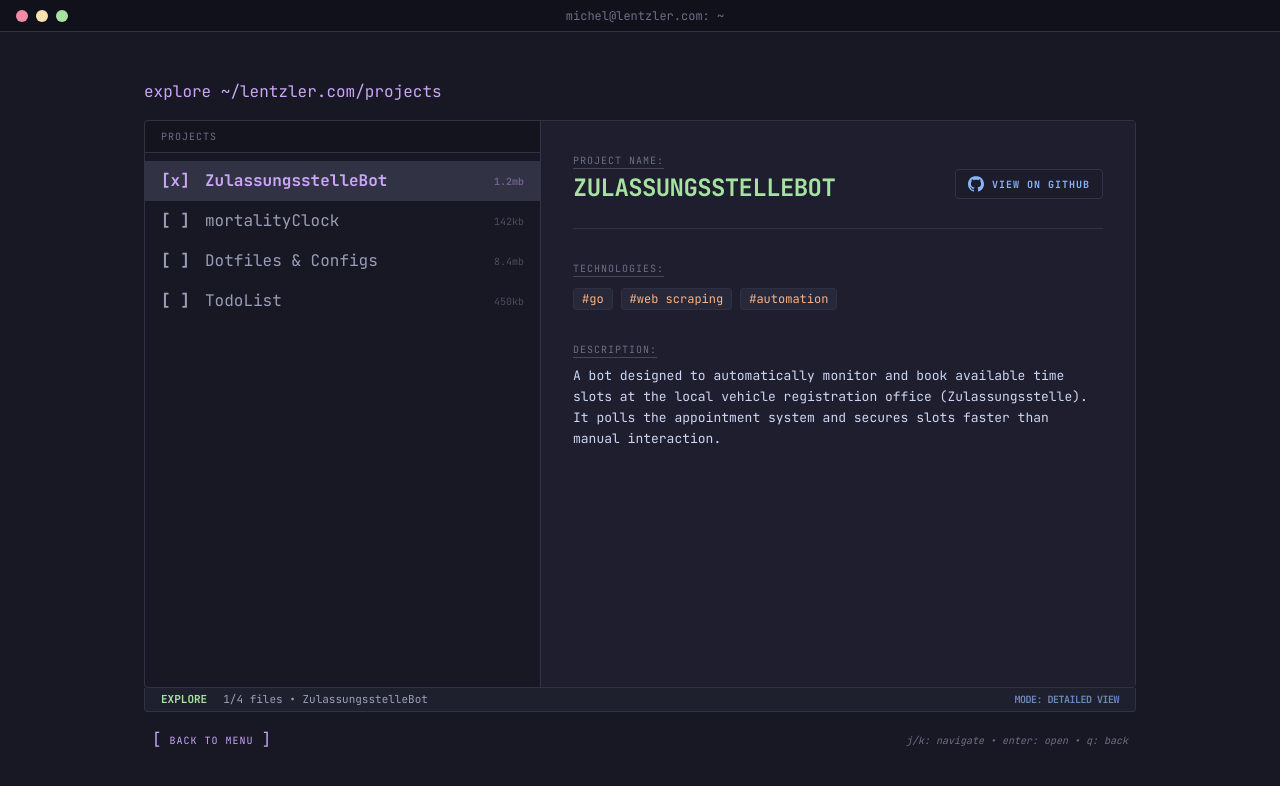
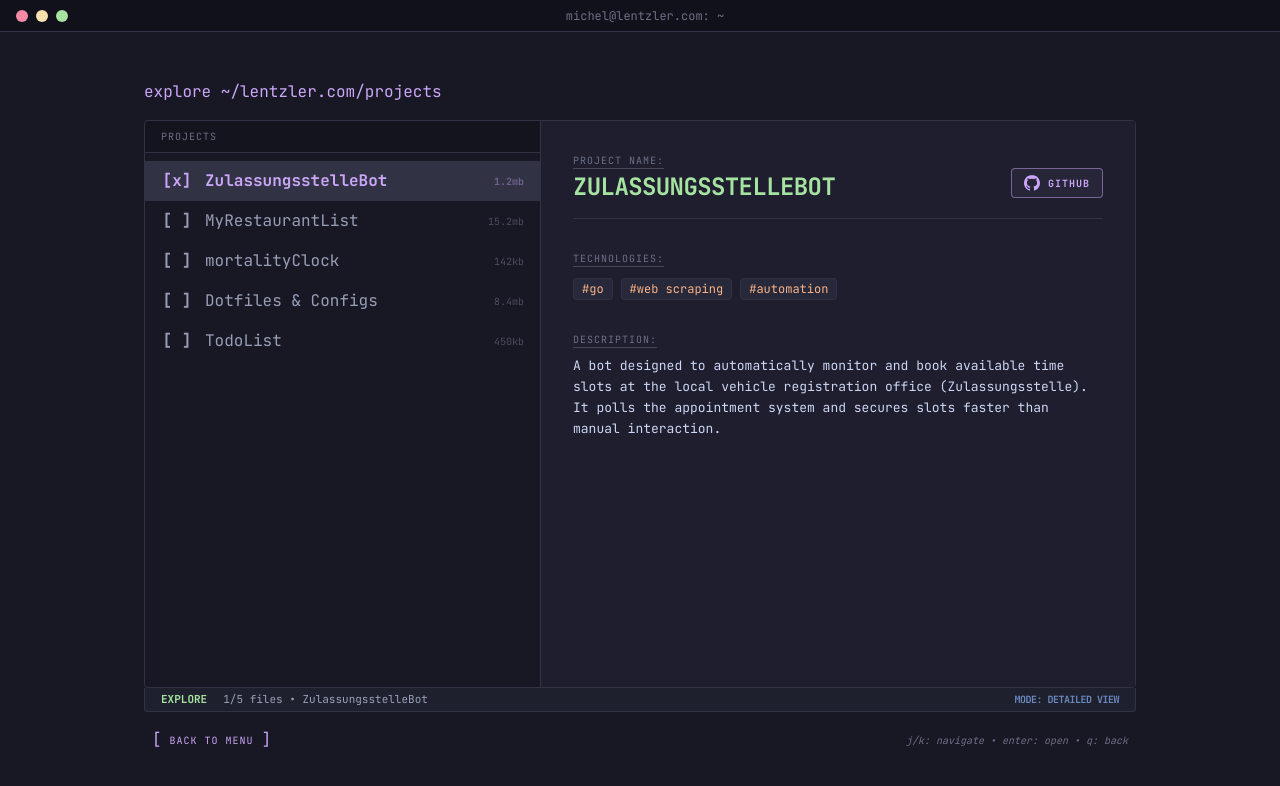
Before and after one commit to mlentzler/personal-website, a React (Vite) app: page /projects in a window 1280 px wide. Shown: the top 786 px of the page. Built offline with nearby package versions, Linux system fonts and the light colour scheme.

Commit message:
feat: add website visit button and myrestaurantlist project

```diff
--- a/src/pages/Projects.tsx
+++ b/src/pages/Projects.tsx
@@ -10,7 +10,8 @@ interface Project {
   tech: string[];
   status: string;
   size: string;
-  url: string;
+  githubUrl?: string;
+  liveUrl?: string;
   image?: string;
 }
 
@@ -24,10 +25,21 @@ const projects: Project[] = [
     tech: ["Go", "Web Scraping", "Automation"],
     status: "Active",
     size: "1.2mb",
-    url: "https://github.com/mlentzler/ZulassungsstelleBot",
+    githubUrl: "https://github.com/mlentzler/ZulassungsstelleBot",
   },
   {
     id: 2,
+    name: "MyRestaurantList",
+    type: "Fullstack App",
+    description:
+      "A mobile-first web application for food enthusiasts to track restaurant visits, rate specific dishes, and manage a culinary wishlist. The application is self-hosted within a Docker container on a Raspberry Pi and is made securely accessible to the public via a Cloudflare tunnel.",
+    tech: ["React", "Node.js", "SQLite", "Docker", "Cloudflare"],
+    status: "Released",
+    size: "15.2mb",
+    liveUrl: "https://myrestaurantlist.app",
+  },
+  {
+    id: 3,
     name: "mortalityClock",
     type: "Web App",
     description:
@@ -35,10 +47,11 @@ const projects: Project[] = [
     tech: ["HTML", "CSS", "JavaScript"],
     status: "Completed",
     size: "142kb",
-    url: "https://github.com/mlentzler/mortalityClock",
+    githubUrl: "https://github.com/mlentzler/mortalityClock",
+    liveUrl: "https://mortalityclock.lentzler.com",
   },
   {
-    id: 3,
+    id: 4,
     name: "Dotfiles & Configs",
     type: "System",
     description:
@@ -46,10 +59,10 @@ const projects: Project[] = [
     tech: ["Lua", "Shell", "TOML", "Vim Script"],
     status: "Maintained",
     size: "8.4mb",
-    url: "https://github.com/mlentzler/neovim-config",
+    githubUrl: "https://github.com/mlentzler/neovim-config",
   },
   {
-    id: 4,
+    id: 5,
     name: "TodoList",
     type: "Web Utility",
     description:
@@ -57,7 +70,7 @@ const projects: Project[] = [
     tech: ["JavaScript", "Web"],
     status: "Archived",
     size: "450kb",
-    url: "https://github.com/mlentzler/TodoList",
+    githubUrl: "https://github.com/mlentzler/TodoList",
   },
 ];
 
@@ -81,7 +94,9 @@ export function Projects() {
           break;
         case "Enter":
           if (introFinished) {
-            window.open(projects[selectedIndex].url, "_blank");
+            const p = projects[selectedIndex];
+            if (p.liveUrl) window.open(p.liveUrl, "_blank");
+            else if (p.githubUrl) window.open(p.githubUrl, "_blank");
           }
           break;
         case "Backspace":
@@ -142,7 +157,7 @@ export function Projects() {
                       onClick={() => setSelectedIndex(index)}
                     >
                       <div className="flex items-center">
-                        <span className="mr-3 font-bold w-8">
+                        <span className="mr-3 font-bold w-8 text-center">
                           {isSelected ? "[x]" : "[ ]"}
                         </span>
                         <span>{proj.name}</span>
@@ -156,22 +171,47 @@ export function Projects() {
               </div>
             </div>
 
+            {/* Structured Preview Area */}
             <div className="w-3/5 bg-cat-base p-8 overflow-y-auto scrollbar-thin scrollbar-thumb-cat-surface1 scrollbar-track-transparent">
-              <div className="mb-6 flex justify-between items-start gap-4">
+              {/* 1. Project Name & Header Buttons */}
+              <div className="mb-6">
+                <div className="flex justify-between items-end gap-4 mb-4">
                   <div className="flex-1">
                     <div className="text-cat-overlay0 text-[10px] mb-1 uppercase tracking-widest underline decoration-cat-surface1 underline-offset-4 decoration-1">
                       Project Name:
                     </div>
-                  <h2 className="text-2xl font-bold text-cat-green uppercase tracking-tight break-all">
+                    <h2 className="text-2xl font-bold text-cat-green uppercase tracking-tight break-all leading-tight">
                       {selectedProject.name}
                     </h2>
                   </div>
 
+                  {/* Button Container (Alighed to the right) */}
+                  <div className="flex gap-3 shrink-0 pb-1">
+                    {selectedProject.liveUrl && (
                       <a
-                  href={selectedProject.url}
+                        href={selectedProject.liveUrl}
                         target="_blank"
                         rel="noopener noreferrer"
-                  className="mt-4 flex items-center text-cat-blue hover:text-cat-mauve transition-all group border border-cat-surface0 px-3 py-1.5 rounded-sm bg-cat-mantle/30 hover:bg-cat-surface0/50 shrink-0"
+                        className="flex items-center text-cat-blue hover:text-cat-mauve transition-all group border border-cat-surface0 px-3 py-1.5 rounded-sm bg-cat-mantle/30 hover:bg-cat-surface0/50"
+                      >
+                        <svg
+                          className="w-4 h-4 mr-2 fill-current"
+                          viewBox="0 0 24 24"
+                        >
+                          <path d="M12 2C6.48 2 2 6.48 2 12s4.48 10 10 10 10-4.48 10-10S17.52 2 12 2zm-1 17.93c-3.95-.49-7-3.85-7-7.93 0-.62.08-1.21.21-1.79L9 15v1c0 1.1.9 2 2 2v1.93zm6.9-2.54c-.26-.81-1-1.39-1.9-1.39h-1v-3c0-.55-.45-1-1-1H8v-2h2c.55 0 1-.45 1-1V7h2c1.1 0 2-.9 2-2v-.41c2.93 1.19 5 4.06 5 7.41 0 2.08-.8 3.97-2.1 5.39z" />
+                        </svg>
+                        <span className="text-[10px] font-bold uppercase tracking-widest group-hover:underline">
+                          Visit
+                        </span>
+                      </a>
+                    )}
+
+                    {selectedProject.githubUrl && (
+                      <a
+                        href={selectedProject.githubUrl}
+                        target="_blank"
+                        rel="noopener noreferrer"
+                        className="flex items-center text-cat-mauve hover:text-cat-text transition-all group border border-cat-mauve/50 px-3 py-1.5 rounded-sm bg-cat-mauve/5 hover:bg-cat-mauve/20"
                       >
                         <svg
                           className="w-4 h-4 mr-2 fill-current"
@@ -180,12 +220,14 @@ export function Projects() {
                           <path d="M12 0c-6.626 0-12 5.373-12 12 0 5.302 3.438 9.8 8.207 11.387.599.111.793-.261.793-.577v-2.234c-3.338.726-4.041-1.416-4.041-1.416-.546-1.387-1.333-1.756-1.333-1.756-1.089-.745.083-.729.083-.729 1.205.084 1.839 1.237 1.839 1.237 1.07 1.834 2.807 1.304 3.492.997.107-.775.418-1.305.762-1.604-2.665-.305-5.467-1.334-5.467-5.931 0-1.311.469-2.381 1.236-3.221-.124-.303-.535-1.524.117-3.176 0 0 1.008-.322 3.301 1.23.957-.266 1.983-.399 3.003-.404 1.02.005 2.047.138 3.006.404 2.291-1.552 3.297-1.23 3.297-1.23.653 1.653.242 2.874.118 3.176.77.84 1.235 1.911 1.235 3.221 0 4.609-2.807 5.624-5.479 5.921.43.372.823 1.102.823 2.222v3.293c0 .319.192.694.801.576 4.765-1.589 8.199-6.086 8.199-11.386 0-6.627-5.373-12-12-12z" />
                         </svg>
                         <span className="text-[10px] font-bold uppercase tracking-widest group-hover:underline">
-                    View on GitHub
+                          GitHub
                         </span>
                       </a>
+                    )}
                   </div>
-
+                </div>
                 <div className="h-px w-full bg-cat-surface0 mb-8"></div>
+              </div>
 
               {/* 2. Technologies */}
               <div className="mb-8">
```
Lines whose indentation alone changed are shown as unchanged.
